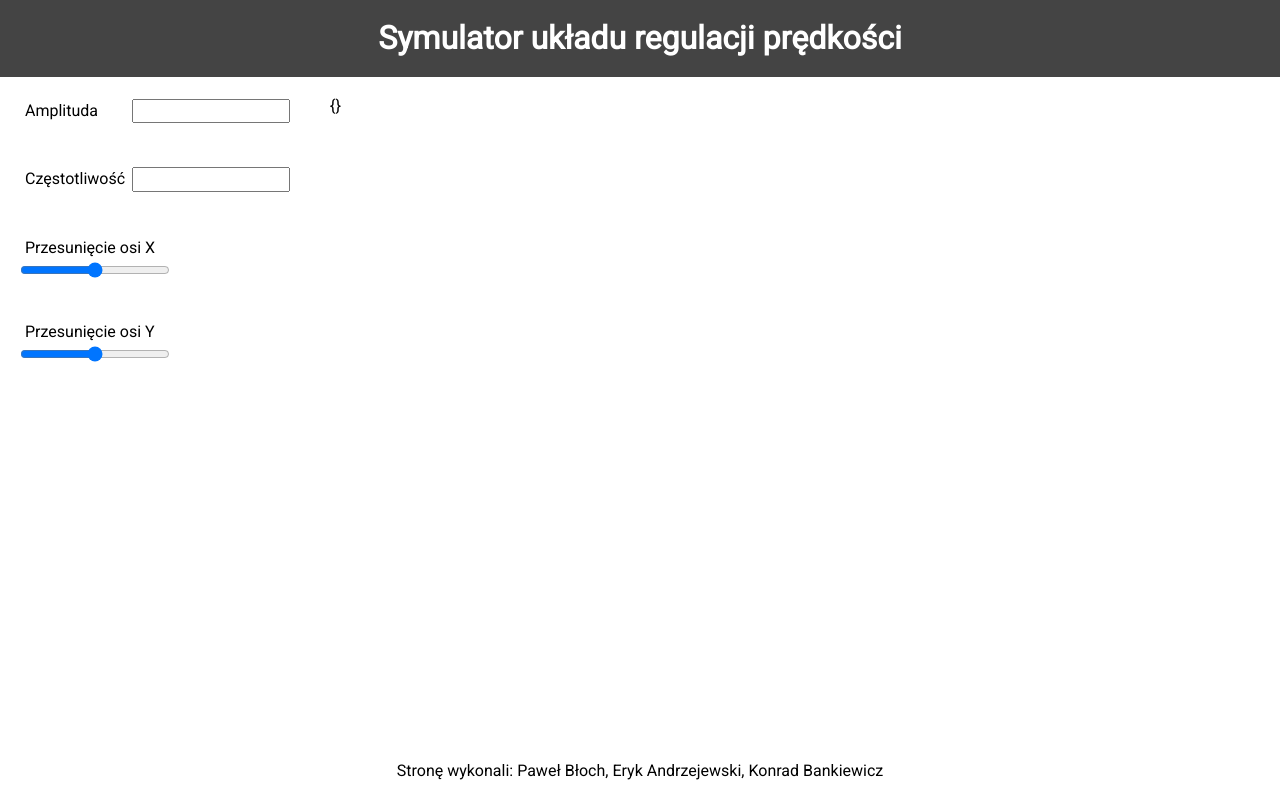
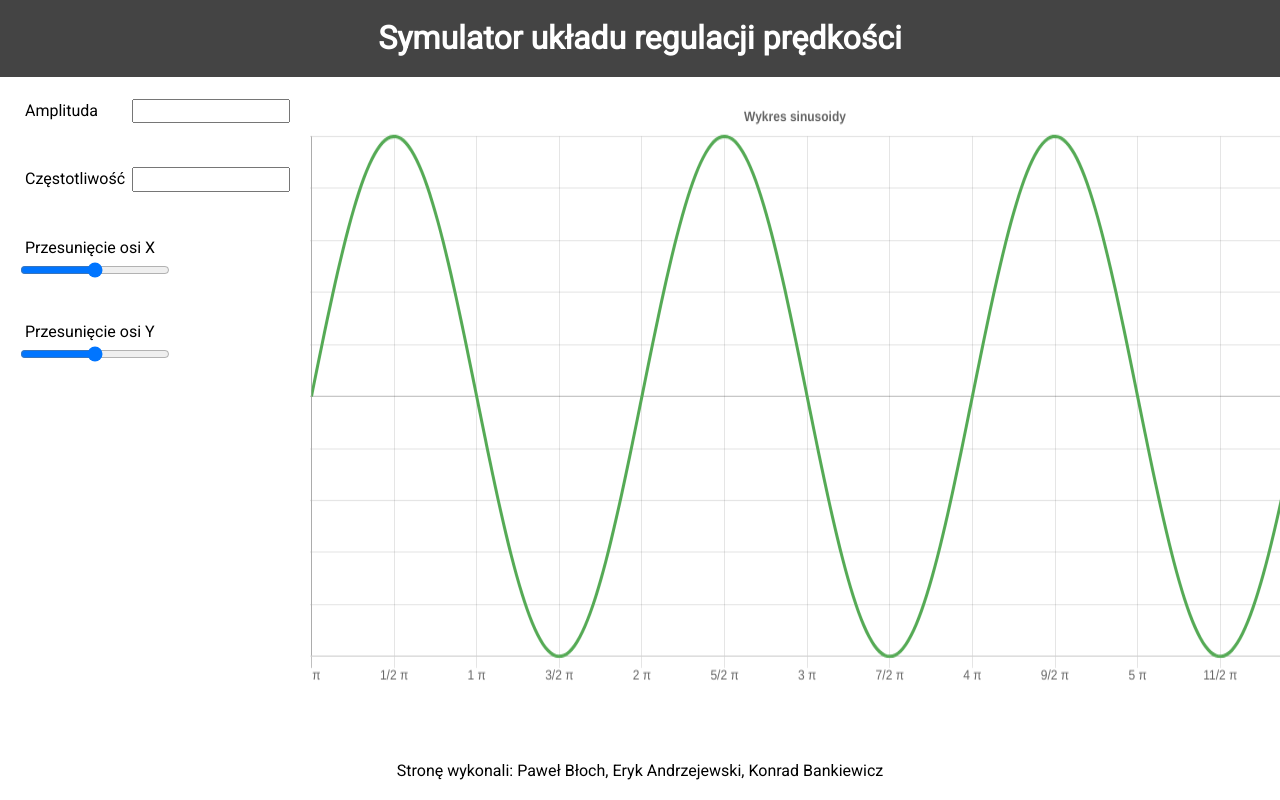
Before and after one commit to nmaszin/symulator_pojazdu, a Vue app: page / in a window 1280 px wide. Built offline with nearby package versions, Linux system fonts and the light colour scheme.

Commit message:
Draw an example sinusoide plot using chart.js

```diff
--- a/package.json
+++ b/package.json
@@ -8,6 +8,7 @@
     "lint": "vue-cli-service lint"
   },
   "dependencies": {
+    "chart.js": "^2.9.4",
     "core-js": "^3.6.5",
     "node-sass": "^5.0.0",
     "normalize.css": "^8.0.1",
--- a/src/components/Plots.vue
+++ b/src/components/Plots.vue
@@ -1,18 +1,79 @@
 <template>
     <div class="plots">
-        {{ ustawienia }}
+        <canvas class="plot" v-for="(item, index) in plots" :key="index" :id="'plot-' + index"></canvas>
     </div>
 </template>
 
 <script>
+import Chart from 'chart.js'
+
+function sample(callback, start, end, step) {
+    let array = []
+    for (let x = start; x < end; x += step) {
+        array.push({
+            x,
+            y: callback(x)
+        })
+    }
+
+    return array;
+}
+
+
 export default {
     props: [
         'settings'
     ],
-    computed: {
-        ustawienia() {
-            return JSON.stringify(this.settings)
+    data() {
+        return {
+            plots: [
+                {
+                    type: 'line',
+                    data: {
+                        datasets: [{
+                            label: 'Sinusoida',
+                            borderColor: '#5a5',
+                            backgroundColor: 'rgba(255, 255, 255, 0)',
+                            data: sample(Math.sin, 0, 6 * Math.PI, 0.1)
+                        }]
+                    },
+                    options: {
+                        elements: {
+                            point: {
+                                radius: 0
+                            }
+                        },
+                        legend: {
+                            display: false
+                        },
+                        title: {
+                            display: true,
+                            text: 'Wykres sinusoidy'
+                        },
+                        scales: {
+                            yAxes: [{
+                                type: 'linear'
+                            }],
+                            xAxes: [{
+                                type: 'linear',
+                                ticks: {
+                                    min: 0,
+                                    max: 6 * Math.PI,
+                                    stepSize: 0.5 * Math.PI,
+                                    callback: ((_, index) => index % 2 == 0 ? `${(index / 2)} π` : `${index}/2 π`)
+                                }
+                            }]
+                        }
+                    }
+                }
+            ]
         }
+    },
+    mounted() {
+        this.plots.forEach((data, index) => {
+            const element = document.querySelector(`#plot-${index}`)
+            return new Chart(element, data)
+        })
     }
 }
 </script>
@@ -22,5 +83,12 @@ export default {
         padding: 20px;
         flex: 3;
         overflow-y: auto;
+        display: flex;
+        flex-direction: column;
+        align-items: center;
+    }
+
+    .plot {
+        height: 95% !important;
     }
 </style>
```
Also changed, not shown: 1 other file (tests, documents, lock files or other folders).
